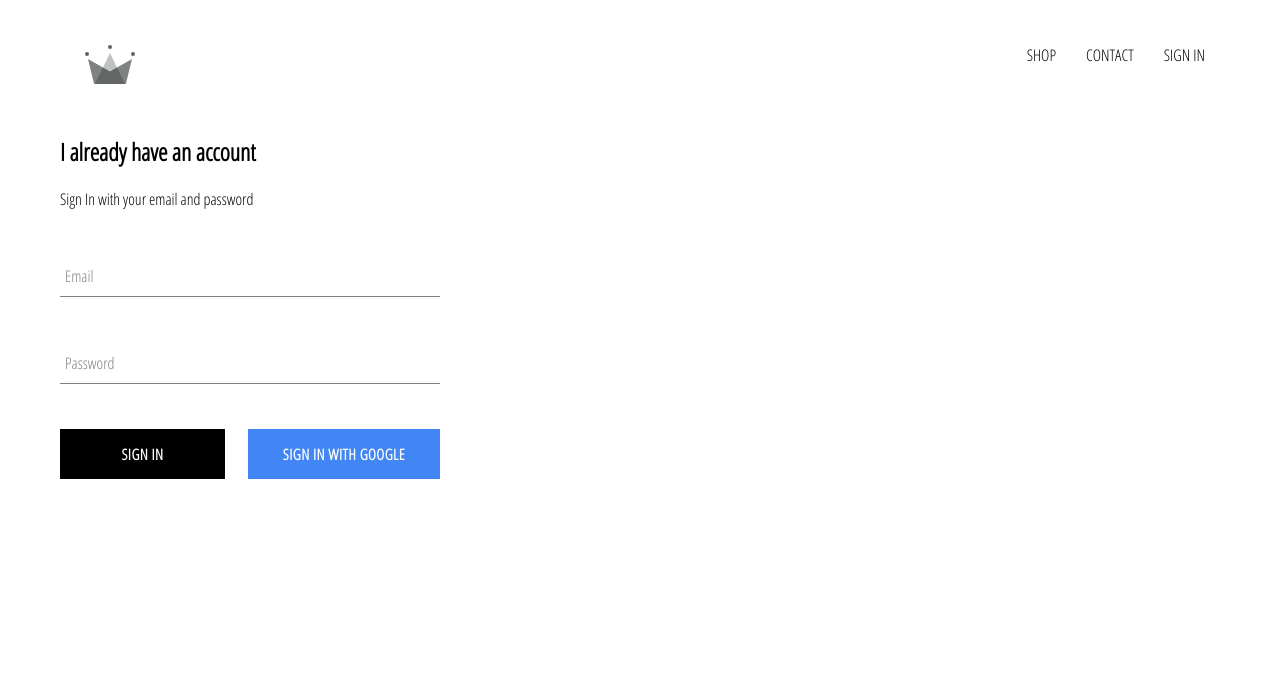
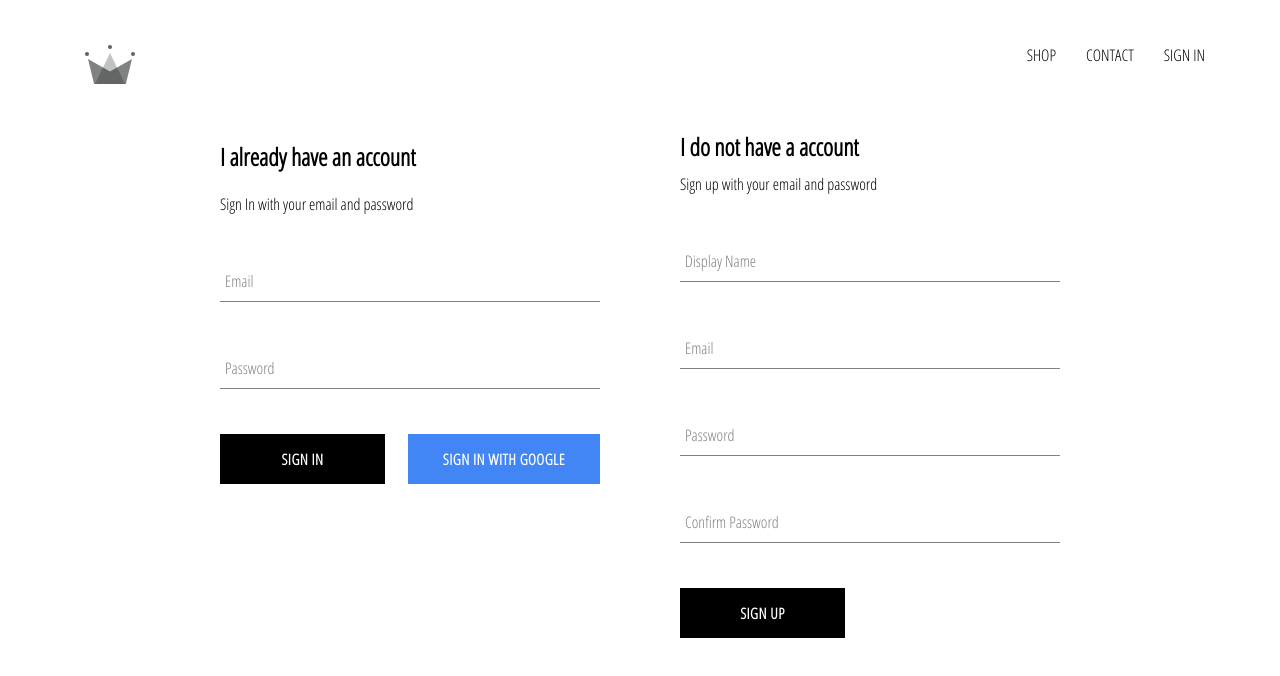
Before and after one commit to bipinrai054/crwn-clothing, a React (Create React App) app: page /signin in a window 1280 px wide. Shown: the top 676 px of the page. Built offline with nearby package versions, Linux system fonts and the light colour scheme; no server answers.

Commit message:
firebase sign up and user authentication done

```diff
--- a/src/App.js
+++ b/src/App.js
@@ -4,7 +4,7 @@ import HomePage from './pages/homepage/HomePage';
 import ShopPage from './pages/shop/ShopPage';
 import Header from './components/header/Header';
 import SignInSignUp from './pages/sign-in-sign-up/SignInSignUp';
-import { auth } from './firebase/firebase';
+import { auth, createUserProfileDocument } from './firebase/firebase';
 import './App.css';
 
 class App extends Component {
@@ -18,8 +18,21 @@ class App extends Component {
   unsubscribeFromAuth = null;
 
   componentDidMount() {
-    this.unsubscribeFromAuth = auth.onAuthStateChanged((user) => {
-      this.setState({ currentUser: user });
+    this.unsubscribeFromAuth = auth.onAuthStateChanged(async (userAuth) => {
+      if (userAuth) {
+        const userRef = await createUserProfileDocument(userAuth);
+        userRef.onSnapshot((snapShot) => {
+          this.setState({
+            currentUser: {
+              id: snapShot.id,
+              ...snapShot.data(),
+            },
+          });
+          console.log(this.state);
+        });
+      } else {
+        this.setState({ currentUser: userAuth });
+      }
     });
   }
   componentWillUnmount() {
--- /dev/null
+++ b/src/components/sign-up/SignUp.js
@@ -0,0 +1,93 @@
+import React, { Component } from 'react';
+import FormInput from '../form-input/FormInput';
+import CustomButton from '../custom-button/CustomButton';
+import { auth, createUserProfileDocument } from '../../firebase/firebase';
+import './SignUp.scss';
+
+class SignUp extends Component {
+  constructor() {
+    super();
+    this.state = {
+      displayName: '',
+      email: '',
+      password: '',
+      confirmPassword: '',
+    };
+  }
+
+  handleSubmit = async (event) => {
+    event.preventDefault();
+    const { displayName, email, password, confirmPassword } = this.state;
+    if (password != confirmPassword) {
+      alert('Password dont match');
+      return;
+    }
+    try {
+      const { user } = await auth.createUserWithEmailAndPassword(
+        email,
+        password,
+      );
+      await createUserProfileDocument(user, { displayName });
+      this.setState({
+        displayName: '',
+        email: '',
+        password: '',
+        confirmPassword: '',
+      });
+    } catch (error) {
+      console.log(error);
+    }
+  };
+
+  handleChange = (e) => {
+    const { name, value } = e.target;
+    this.setState({ [name]: value });
+  };
+
+  render() {
+    const { displayName, email, password, confirmPassword } = this.state;
+    return (
+      <div className='sign-up'>
+        <h2 className='title'>I do not have a account</h2>
+        <span>Sign up with your email and password</span>
+        <form className='sign-up-form' onSubmit={this.handleSubmit}>
+          <FormInput
+            type='text'
+            name='displayName'
+            value={displayName}
+            onChange={this.handleChange}
+            label='Display Name'
+            required
+          />
+          <FormInput
+            type='email'
+            name='email'
+            value={email}
+            onChange={this.handleChange}
+            label='Email'
+            required
+          />
+          <FormInput
+            type='password'
+            name='password'
+            value={password}
+            onChange={this.handleChange}
+            label='Password'
+            required
+          />
+          <FormInput
+            type='password'
+            name='confirmPassword'
+            value={confirmPassword}
+            onChange={this.handleChange}
+            label='Confirm Password'
+            required
+          />
+          <CustomButton type='submit'>SIGN UP</CustomButton>
+        </form>
+      </div>
+    );
+  }
+}
+
+export default SignUp;
--- /dev/null
+++ b/src/components/sign-up/SignUp.scss
@@ -0,0 +1,9 @@
+.sign-up {
+  display: flex;
+  flex-direction: column;
+  width: 380px;
+
+  .title {
+    margin: 10px 0;
+  }
+}
--- a/src/firebase/firebase.js
+++ b/src/firebase/firebase.js
@@ -12,6 +12,28 @@ const config = {
   measurementId: 'G-8FEZJS7S3Z',
 };
 
+export const createUserProfileDocument = async (userAuth, additionalData) => {
+  if (!userAuth) return;
+  const userRef = firestore.doc(`users/${userAuth.uid}`);
+  const snapShot = await userRef.get();
+
+  if (!snapShot.exists) {
+    const { displayName, email } = userAuth;
+    const createdAt = new Date();
+    try {
+      await userRef.set({
+        displayName,
+        email,
+        createdAt,
+        ...additionalData,
+      });
+    } catch (error) {
+      console.log('error creating user', error.message);
+    }
+  }
+  return userRef;
+};
+
 firebase.initializeApp(config);
 
 export const auth = firebase.auth();
--- a/src/pages/sign-in-sign-up/SignInSignUp.js
+++ b/src/pages/sign-in-sign-up/SignInSignUp.js
@@ -1,11 +1,13 @@
 import React from 'react';
 import './SignInSignUp.scss';
 import SignIn from '../../components/sign-in/SignIn';
+import SignUp from '../../components/sign-up/SignUp';
 
 function SignInSignUp() {
   return (
     <div className='sign-in-and-sign-up'>
       <SignIn />
+      <SignUp />
     </div>
   );
 }
--- a/src/pages/sign-in-sign-up/SignInSignUp.scss
+++ b/src/pages/sign-in-sign-up/SignInSignUp.scss
@@ -0,0 +1,6 @@
+.sign-in-and-sign-up {
+  width: 840px;
+  display: flex;
+  justify-content: space-between;
+  margin: 30px auto;
+}
```
